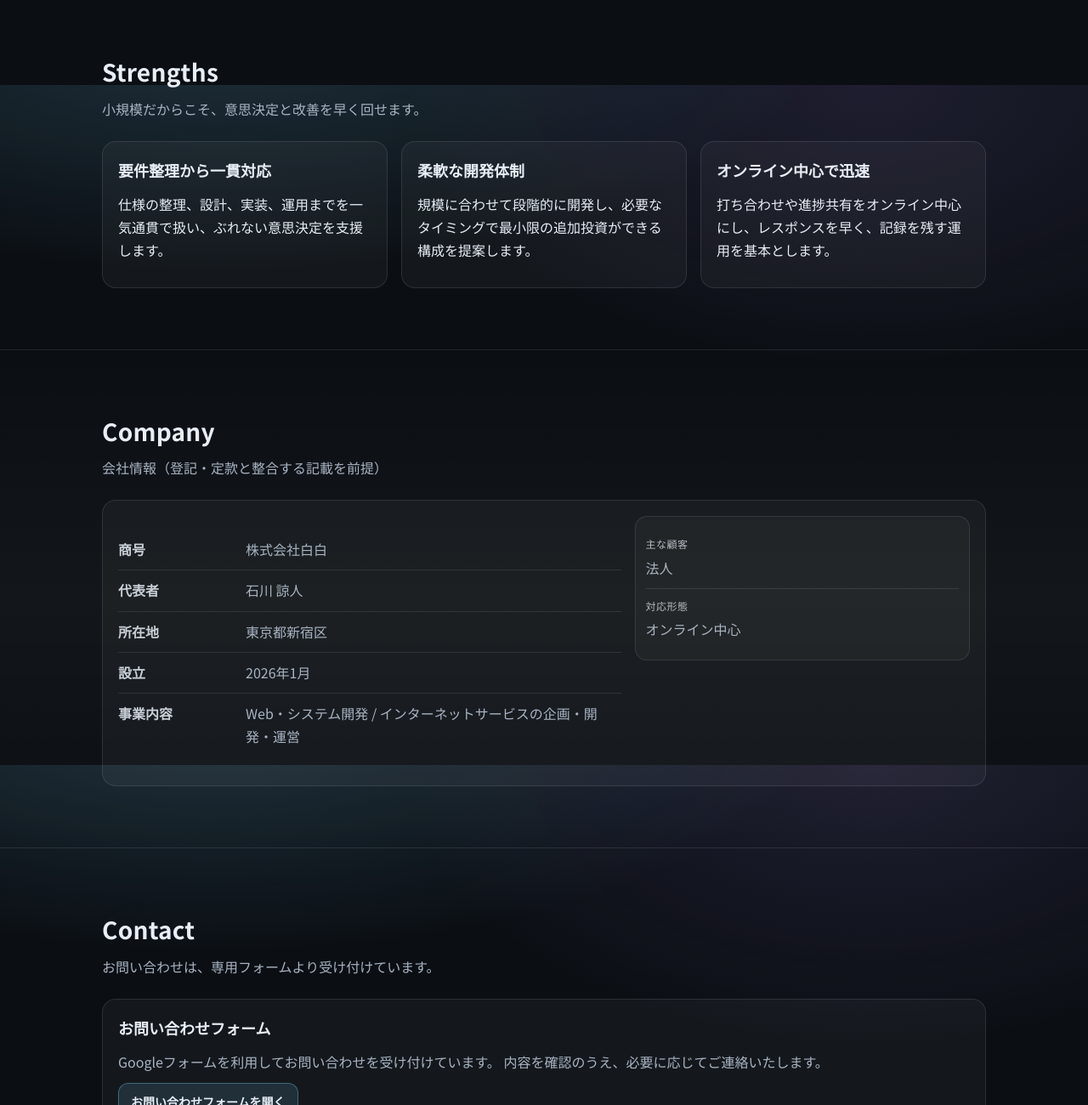
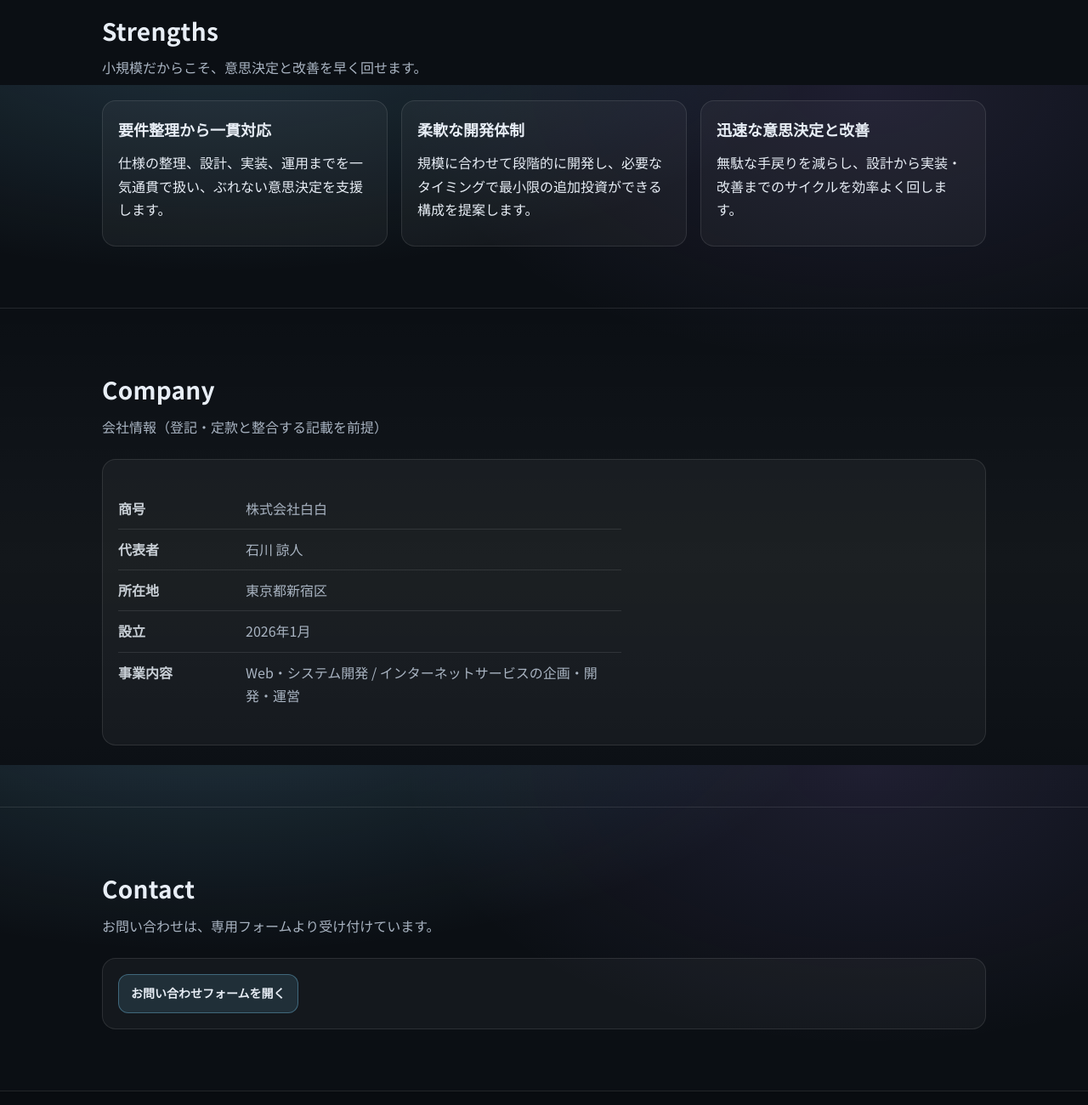
Before and after one commit to rorenge7/whitehack.github.io, a plain HTML site: page index.html in a window 1280 px wide. Shown: the part 1500-2800 px from the top of the page at 85% size. Drawn offline with Linux system fonts and the light colour scheme.

Commit message:
index.html のコードを整形し、セクションの構造を明確化

```diff
--- a/index.html
+++ b/index.html
@@ -1,4 +1,3 @@
-<!-- index.html -->
 <!doctype html>
 <html lang="ja">
 
@@ -6,9 +5,9 @@
   <meta charset="UTF-8" />
   <meta name="viewport" content="width=device-width, initial-scale=1" />
   <title>株式会社白白</title>
-    <meta name="description" content="株式会社白白は法人向けWeb・システム開発を中心に、事業の基盤づくりを支援するITサービス会社です。" />
+  <meta name="description" content="株式会社白白（しらしろ）は、法人向けWeb・システムの受託開発を中心に、事業の基盤づくりを支援するITサービス会社です。" />
 
-    <!-- Fonts: Noto Sans JP / Inter -->
+  <!-- Fonts -->
   <link rel="preconnect" href="https://fonts.googleapis.com" />
   <link rel="preconnect" href="https://fonts.gstatic.com" crossorigin />
   <link
@@ -58,12 +57,6 @@
           <div class="hero-actions">
             <a class="btn primary" href="#contact">お問い合わせ</a>
             <a class="btn ghost" href="#company">会社概要を見る</a>
-                    </div>
-
-                    <div class="hero-badges" aria-label="特徴">
-                        <span class="badge">BtoB中心</span>
-                        <span class="badge">オンライン対応</span>
-                        <span class="badge">小規模・柔軟</span>
           </div>
         </div>
 
@@ -121,7 +114,7 @@
       <div class="container">
         <div class="section-head">
           <h2>Services</h2>
-                    <p>現在の主軸と、近い将来の展開を含む提供領域です。</p>
+          <p>現在提供している主なサービス領域です。</p>
         </div>
 
         <div class="grid three">
@@ -186,13 +179,12 @@
             </p>
           </div>
           <div class="card">
-                        <h3>オンライン中心で迅速</h3>
+            <h3>迅速な意思決定と改善</h3>
             <p>
-                            打ち合わせや進捗共有をオンライン中心にし、レスポンスを早く、記録を残す運用を基本とします。
+              無駄な手戻りを減らし、設計から実装・改善までのサイクルを効率よく回します。
             </p>
           </div>
         </div>
-
       </div>
     </section>
 
@@ -229,17 +221,6 @@
               </dd>
             </div>
           </dl>
-
-                    <div class="company-side">
-                        <div class="mini">
-                            <div class="mini-k">主な顧客</div>
-                            <div class="mini-v">法人</div>
-                        </div>
-                        <div class="mini">
-                            <div class="mini-k">対応形態</div>
-                            <div class="mini-v">オンライン中心</div>
-                        </div>
-                    </div>
         </div>
       </div>
     </section>
@@ -256,14 +237,7 @@
 
         <div class="grid one">
           <div class="card">
-                        <h3>お問い合わせフォーム</h3>
-                        <p class="muted">
-                            Googleフォームを利用してお問い合わせを受け付けています。
-                            内容を確認のうえ、必要に応じてご連絡いたします。
-                        </p>
-
-                        <a class="btn primary" href="https://forms.gle/vDB75tQYHF2QjeFt7" target="_blank"
-                            rel="noopener noreferrer">
+            <a class="btn primary" href="https://forms.gle/vDB75tQYHF2QjeFt7" target="_blank" rel="noopener noreferrer">
               お問い合わせフォームを開く
             </a>
           </div>
```
Lines whose indentation alone changed are shown as unchanged.
